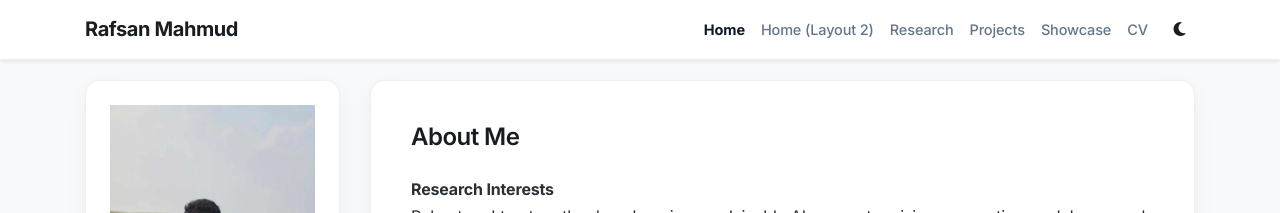
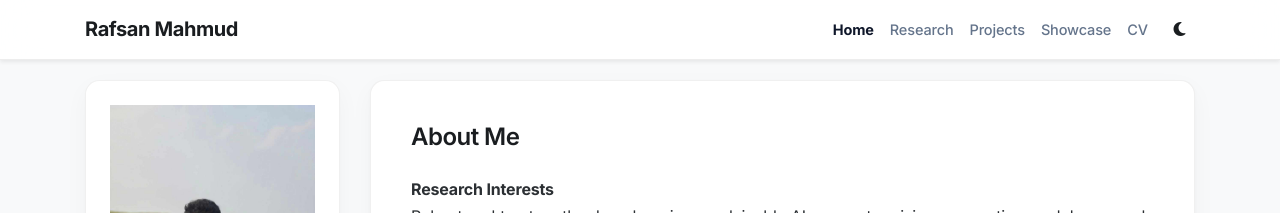
Before and after one commit to RAAFSAAN0/RAAFSAAN0.github.io, a Jekyll site: the page built from index.html, in a window 1280 px wide. Shown: the top 213 px of the page. Built offline with Jekyll 4.4.1, drawn with Linux system fonts in a browser that asks for light colours; nearby versions of some CDN libraries; a style sheet for code colours, icons or effects is not loaded.

Commit message:
Update navigation.yml

```diff
--- a/_data/navigation.yml
+++ b/_data/navigation.yml
@@ -1,6 +1,6 @@
+# - name: Home
+#   url: /
 - name: Home
-  url: /
-- name: Home (Layout 2)
   url: /index_layout2
 - name: Research
   url: /publications
```
